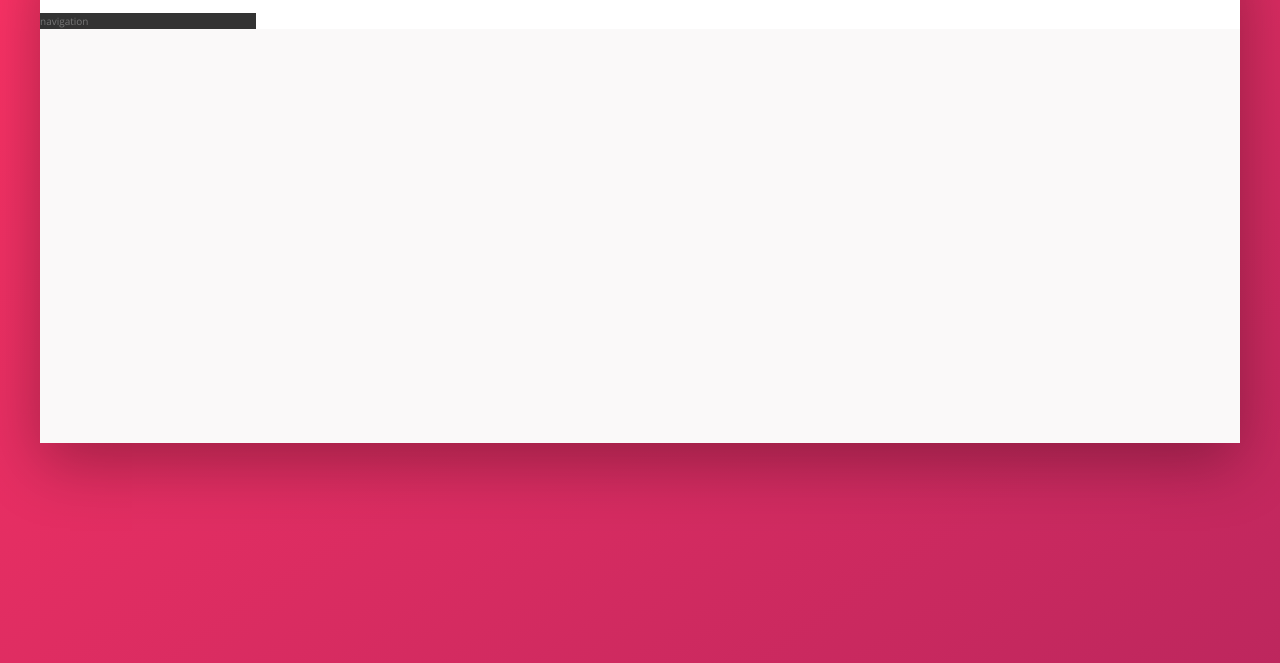
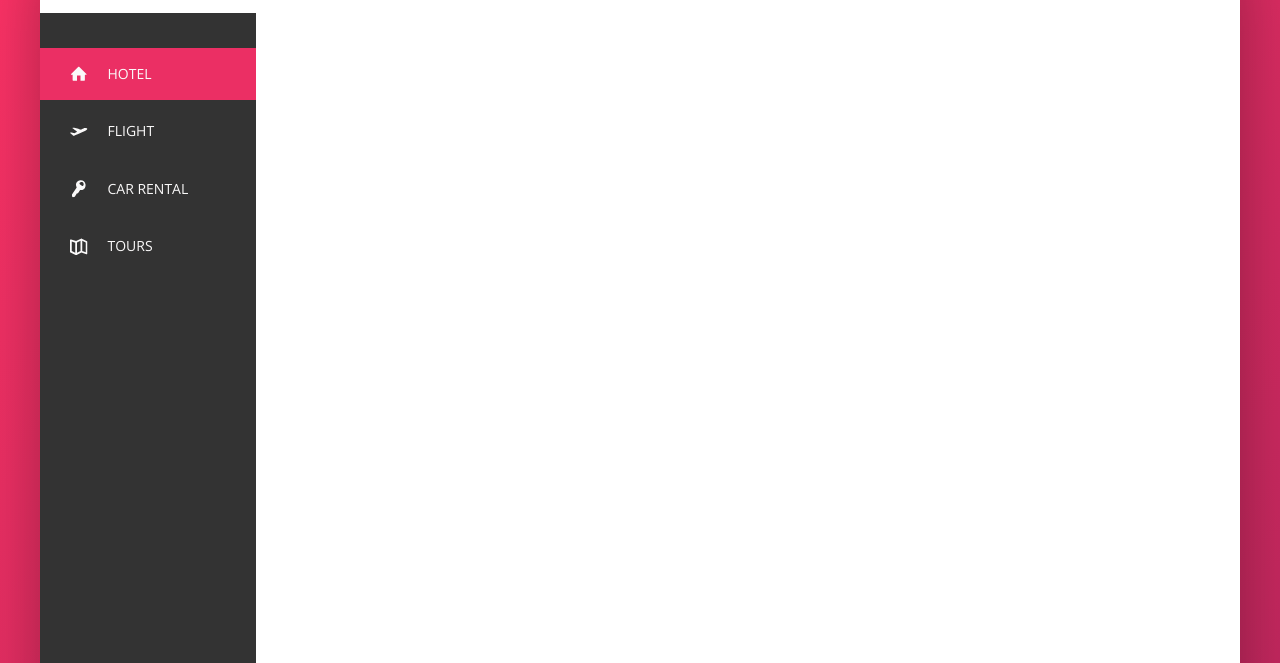
Before and after one commit to wahyuPM/Trillo, a website: page index.html in a window 1280 px wide. Shown: the part 137-800 px from the top of the page. Drawn offline with nearby package versions, Linux system fonts and the light colour scheme.

Commit message:
add sidebar

```diff
--- a/index.html
+++ b/index.html
@@ -49,7 +49,43 @@
         </div>
         <div class="content">
             <nav class="sidebar">
-                navigation
+                <ul class="side-nav">
+                    <li class="side-nav__item side-nav__item--active">
+                        <a href="#" class="side-nav__link">
+                            <svg class="side-nav__icon">
+                                <use xlink:href="img/sprite.svg#icon-home"></use>
+                            </svg>
+                            <span>Hotel</span>
+                        </a>
+                    </li>
+                    <li class="side-nav__item">
+                        <a href="#" class="side-nav__link">
+                            <svg class="side-nav__icon">
+                                <use xlink:href="img/sprite.svg#icon-aircraft-take-off"></use>
+                            </svg>
+                            <span>Flight</span>
+                        </a>
+                    </li>
+                    <li class="side-nav__item">
+                        <a href="#" class="side-nav__link">
+                            <svg class="side-nav__icon">
+                                <use xlink:href="img/sprite.svg#icon-key"></use>
+                            </svg>
+                            <span>Car Rental</span>
+                        </a>
+                    </li>
+                    <li class="side-nav__item">
+                        <a href="#" class="side-nav__link">
+                            <svg class="side-nav__icon">
+                                <use xlink:href="img/sprite.svg#icon-map"></use>
+                            </svg>
+                            <span>Tours</span>
+                        </a>
+                    </li>
+                </ul>
+                <div class="legal">
+                    &copy; 2022 by Trillo. All rights reserved.
+                </div>
             </nav>
             <main class="hotel-view">
 
--- a/sass/components.scss
+++ b/sass/components.scss
@@ -112,3 +112,70 @@
         margin-right: 1rem;
     }
 }
+
+///////////////////////////
+//SIDE NAVIGATION
+.side-nav {
+    font-size: 1.4rem;
+    list-style: none;
+    margin-top: 3.5rem;
+    &__item {
+        position: relative;
+
+        &:not(:last-child) {
+            margin-bottom: 0.5rem;
+        }
+    }
+
+    &__item::before {
+        content: "";
+        position: absolute;
+        left: 0;
+        top: 0;
+        height: 100%;
+        width: 3px;
+        background-color: var(--color-primary);
+        transform: scaleY(0);
+        transition: transform 0.2s, width 0.4s cubic-bezier(1, 0, 0, 1) 0.2s, background-color 0.1s;
+    }
+
+    &__item:hover::before,
+    &__item--active::before {
+        transform: scaleY(1);
+        width: 100%;
+    }
+
+    &__item:active::before {
+        background-color: var(--color-primary-light);
+    }
+
+    &__link:link,
+    &__link:visited {
+        color: var(--color-grey-light-1);
+        text-decoration: none;
+        text-transform: uppercase;
+        display: block;
+        padding: 1.5rem 3rem;
+        position: relative;
+        z-index: 10;
+
+        display: flex;
+        align-items: center;
+    }
+
+    &__icon {
+        width: 1.75rem;
+        height: 1.75rem;
+        margin-right: 2rem;
+        fill: currentColor;
+    }
+}
+
+///////////////////////////
+//LEGAL TEXT
+.legal {
+    font-size: 1.2rem;
+    color: var(--color-grey-light-4);
+    text-align: center;
+    padding: 2.5rem;
+}
--- a/sass/layout.scss
+++ b/sass/layout.scss
@@ -26,10 +26,15 @@
     background-color: var(--color-grey-dark-1);
 
     flex: 0 0 18%;
+
+    display: flex;
+    flex-direction: column;
+    justify-content: space-between;
 }
 //flex: 0 (flex-grow), 0 (flex-shrink), 18% (flex-bases)
 
 .hotel-view {
     background-color: #fff;
+    height: 80rem;
     flex: 1;
 }
```
Also changed, not shown: css/style.css.
